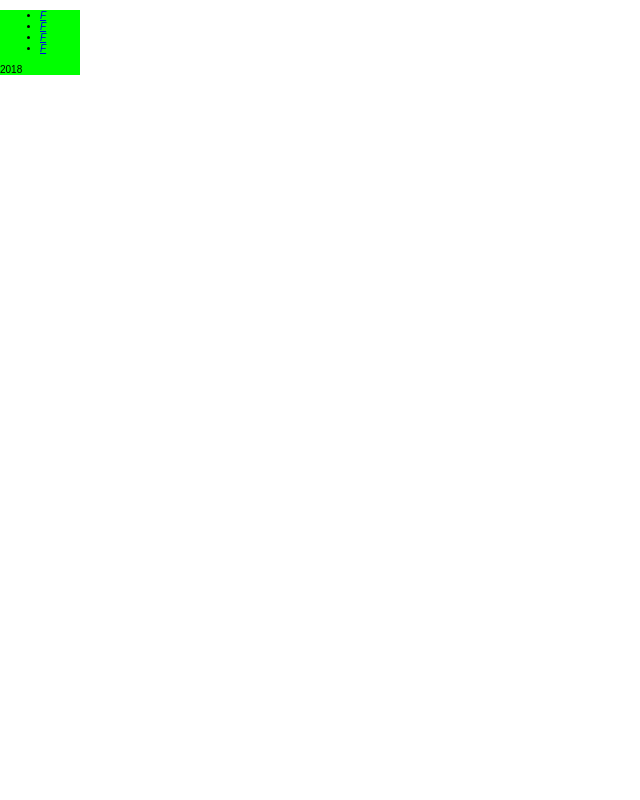
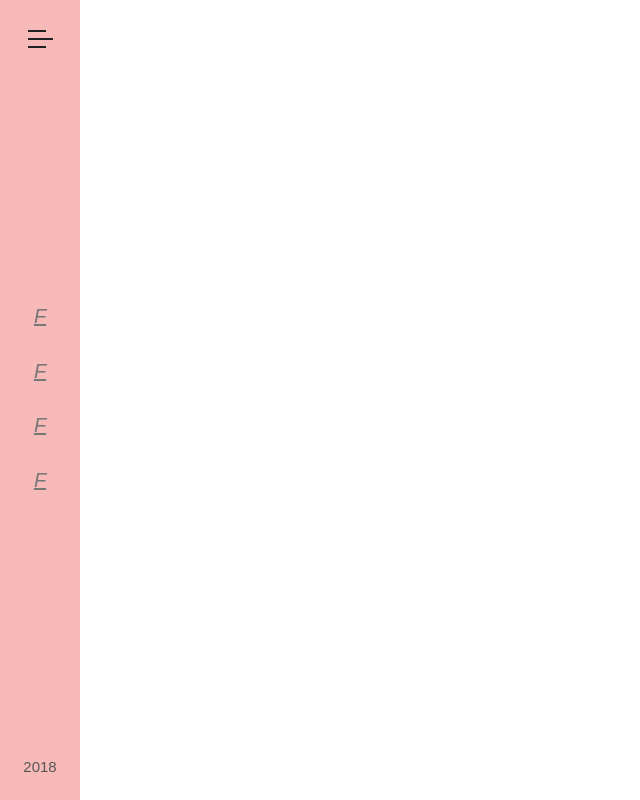
Before and after one commit to fatihk29/GrandHotel_, a plain HTML site: page index.html in a window 1280 px wide. Shown: the whole page, without its empty margins (0-640 px from the left). Drawn offline with Linux system fonts and the light colour scheme.

Commit message:
sidebar styles

```diff
--- a/style.css
+++ b/style.css
@@ -14,7 +14,56 @@ body {
 .sidebar {
   width: 8rem;
   height: 100%;
-  background-color: #00ff00;
+  background-color: rgb(248, 185, 185);
+  position: fixed;
+  display: flex;
+  flex-direction: column;
+  justify-content: space-between;
+  align-items: center;
+}
+.menu-icon {
+  margin-top: 3rem;
+  cursor: pointer;
+}
+
+.line {
+  height: 0.2rem;
+  width: 2.5rem;
+  background-color: #222;
+  margin-bottom: 0.6rem;
+}
+
+.line-1,
+.line-3 {
+  width: 1.8rem;
+  transition: width 0.3s;
+}
+.menu-icon:hover .line {
+  width: 2.5rem;
+}
+
+.social-icons-list {
+  list-style: none;
+  padding: 0;
+  height: 25rem;
+  display: flex;
+  flex-direction: column;
+  justify-content: space-evenly;
+  align-items: center;
+}
+
+.social-link {
+  font-size: 2rem;
+  color: #777;
+  transition: color 0.3s;
+}
+.social-link:hover {
+  color: #deaa86;
+}
+.year {
+  margin-bottom: 1rem;
+  font-size: 1.5rem;
+  color: #555;
 }
 /* end of sidebar */
 
```
